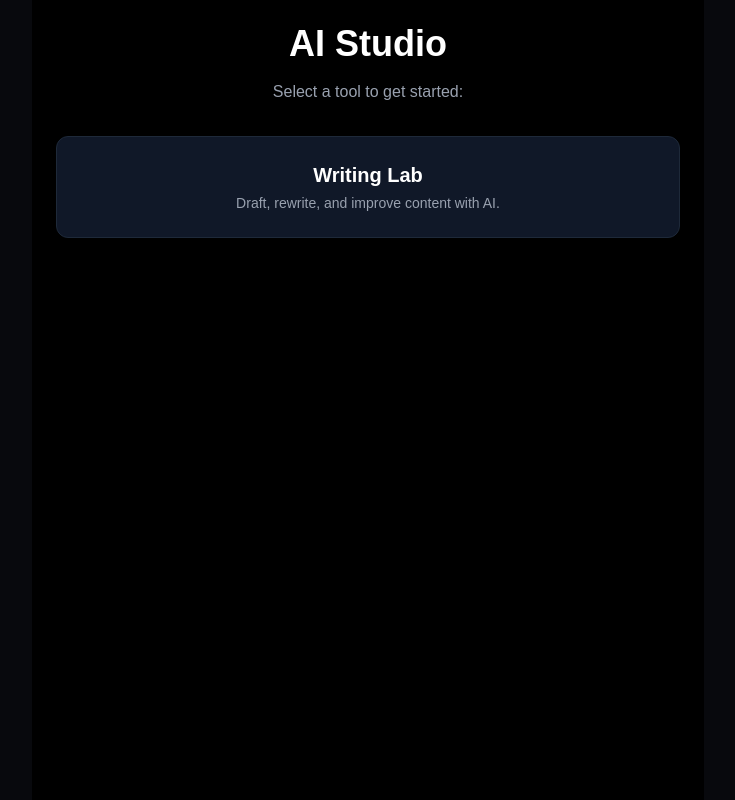
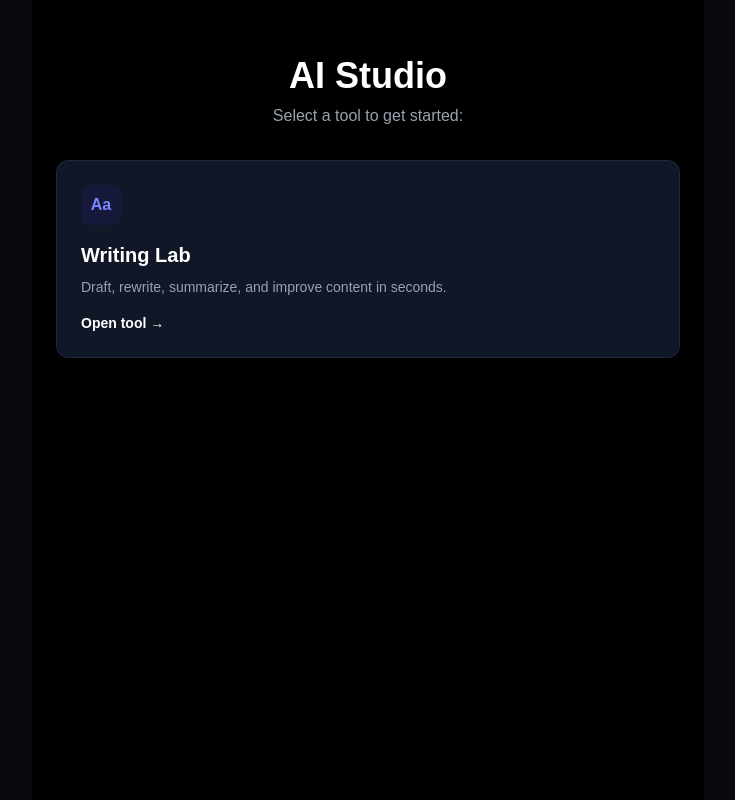
Before and after one commit to joshuakhwadzo-sudo/Ai-studio, a Next.js app: page / in a window 1280 px wide. Shown: the whole page, without its empty margins (272-1007 px from the left). Built offline with nearby package versions, Linux system fonts and the light colour scheme.

Commit message:
Update page.tsx

```diff
--- a/app/page.tsx
+++ b/app/page.tsx
@@ -2,17 +2,28 @@ import Link from 'next/link';
 
 export default function Home() {
   return (
-    <div className="min-h-screen bg-black text-white p-6 max-w-2xl mx-auto text-center">
-      <h1 className="text-4xl font-bold mb-4">AI Studio</h1>
-      <p className="text-gray-400 mb-8">Select a tool to get started:</p>
+    <div className="min-h-screen bg-black text-white p-6 max-w-2xl mx-auto space-y-6">
+      <div className="text-center my-8">
+        <h1 className="text-4xl font-bold mb-2">AI Studio</h1>
+        <p className="text-gray-400">Select a tool to get started:</p>
+      </div>
 
       <div className="space-y-4">
+        {/* Writing Lab Card */}
         <Link
           href="/writing-lab"
-          className="block p-6 bg-gray-900 border border-gray-800 rounded-xl hover:border-white transition"
+          className="block p-6 bg-gray-900 border border-gray-800 rounded-xl hover:border-white transition group"
         >
-          <h2 className="text-xl font-bold mb-1">Writing Lab</h2>
-          <p className="text-sm text-gray-400">Draft, rewrite, and improve content with AI.</p>
+          <div className="w-10 h-10 bg-indigo-950/50 rounded-lg flex items-center justify-center mb-4 text-indigo-400 font-bold">
+            Aa
+          </div>
+          <h3 className="text-xl font-bold mb-2">Writing Lab</h3>
+          <p className="text-gray-400 text-sm mb-4">
+            Draft, rewrite, summarize, and improve content in seconds.
+          </p>
+          <span className="text-sm font-semibold text-white flex items-center gap-1 group-hover:underline">
+            Open tool &rarr;
+          </span>
         </Link>
       </div>
     </div>
```
